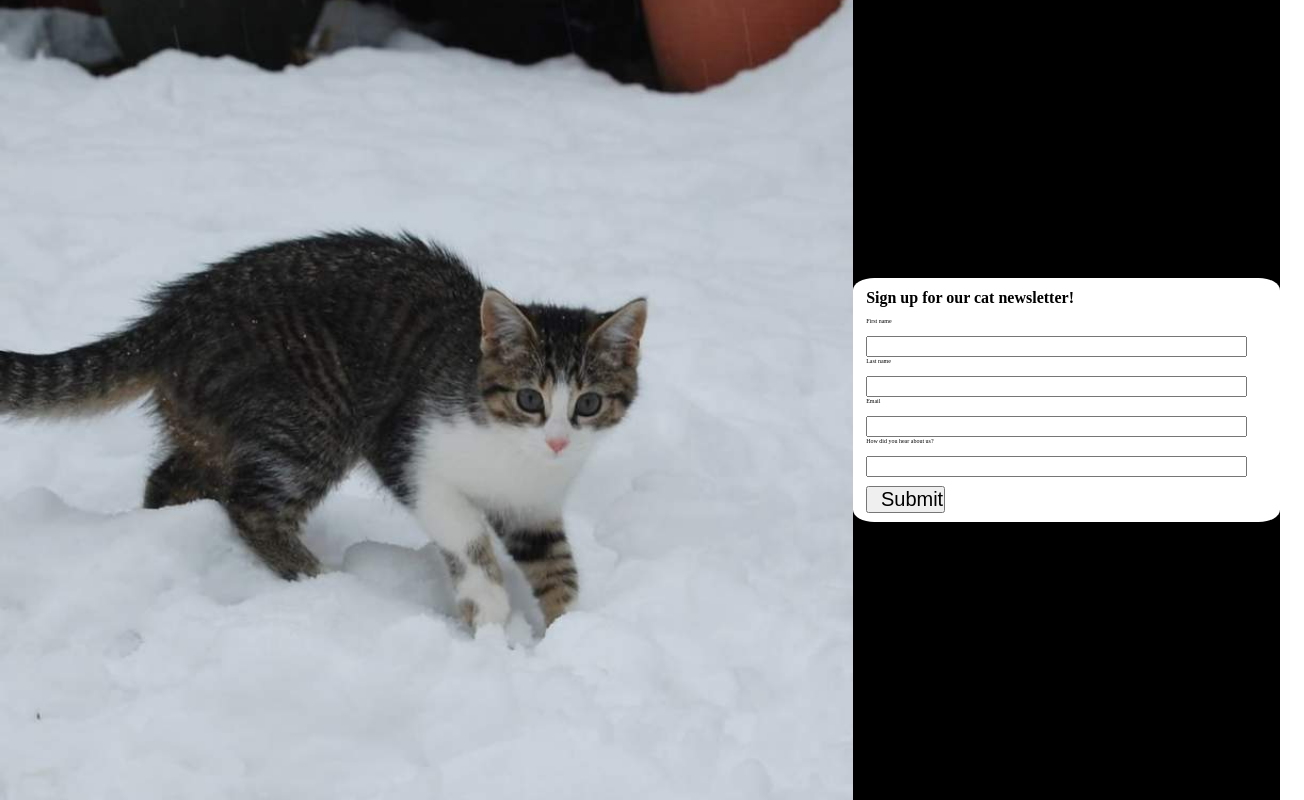
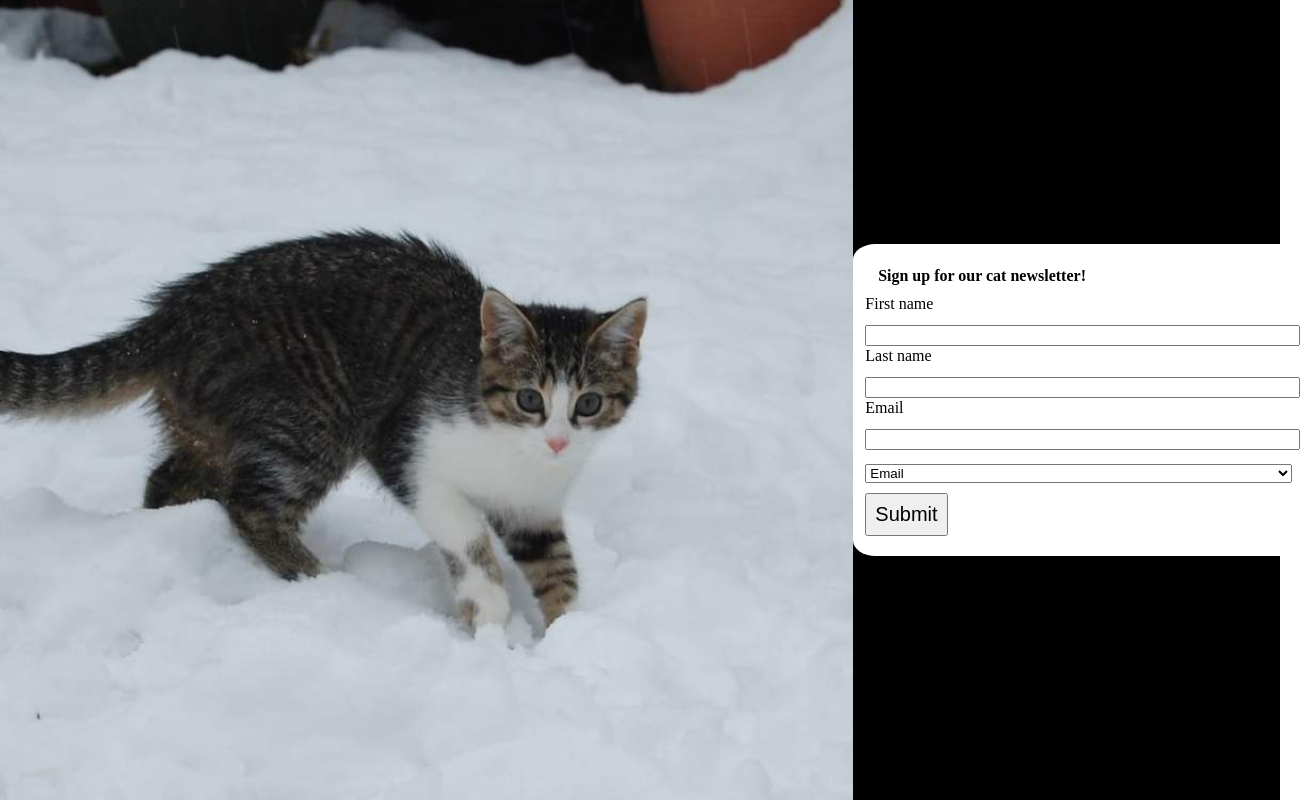
Before and after one commit to DaKlock11/Kitty-newsletter, a plain HTML site: page index.html in a window 1280 px wide. Shown: the whole page, 1304 px wide, since content can reach past the window. Drawn offline with Linux system fonts and the light colour scheme.

Commit message:
Add script to start. Add CSS styling.

```diff
--- a/index.html
+++ b/index.html
@@ -22,16 +22,23 @@
           <input type="text" />
         </div>
         <div class="input-field">
-          <p>How did you hear about us?</p>
+          <select>
+            <option value="Email">Email</option>
+            <option value="Ad">Ad</option>
+            <option value="Referral">Referral</option>
+          </select>
+          <!-- <p>How did you hear about us?</p>
           <input class="input-form" type="text" name="product" list="productName"/>
           <datalist id="productName">
             <option value="Email">Email</option>
             <option value="Ad">Ad</option>
             <option value="Referral">Referral</option>
-          </datalist>
+          </datalist> -->
         </div>
+
         <button>Submit</button>
      </div>
     </div>
   </body>
+  <script src="./script.js"></script>
 </html>
--- /dev/null
+++ b/script.js
@@ -0,0 +1 @@
+console.log('hello world!');
--- a/style.css
+++ b/style.css
@@ -23,13 +23,13 @@ body {
   left: 50%;
   transform: translate(-50%, -50%);
   background-color: white;
-  height: 50vw;
   width: 70%;
   border-radius: 5%;
+  padding: 12px;
 }
 
 p {
-  font-size: 20%;
+  font-size: 20px;
   margin: 0;
   padding: 0
 }
@@ -39,7 +39,11 @@ button {
 }
 h1 {
   font-size: 4.5vw;
-  padding:
+  /* padding:  */
+}
+
+select {
+  width: 100%;
 }
 
 
@@ -52,12 +56,18 @@ h1 {
     font-size: 100%;
     padding-left: 3%;
   }
+
+  p {
+    font-size: 16px;
+  }
+
   .form {
     position: static;
     transform: none;
     width: 100%;
     height: auto;
   }
+
   .form-container {
     display: flex;
     flex-direction: column;
@@ -66,20 +76,20 @@ h1 {
 }
 .input-field {
   font-size: 30px;
-  padding-left: 3%;
-  padding-bottom:
+  /* padding-bottom: */
 }
 
 
 button {
-  padding-left: 3%;
+  padding: 8px;
   font-size: 20px;
-  margin-left: 3%;
-  margin-bottom: 2%;
-  margin-top: 2%;
+  /* margin-top: 8px;
+  margin-bottom: 8px; */
+  margin: 8px 0;
+
 }
 input[type=text] {
-  width: 90%;
+  width: 100%;
 }
 /* .parent {
   width: 100%;
```
